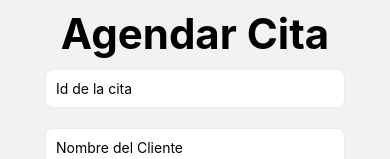
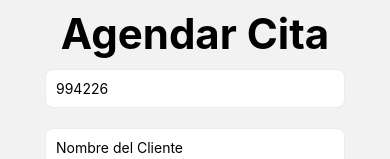
Before and after one commit to unab-jafefa/abogados_unab, a React Native app: screen /Agendar in a window 390 px wide. Shown: the part 150-309 px from the top of the page. Built offline with nearby package versions, Linux system fonts and the light colour scheme.

Commit message:
id auto generado

```diff
--- a/src/screens/agendar.tsx
+++ b/src/screens/agendar.tsx
@@ -77,6 +77,12 @@ function Agendar({ navigation }) {
     return `${year}-${month}-${day}`;
   };
 
+  const generateRandomID = () => {
+    const min = 100000;
+    const max = 999999;
+    const randomNumber = Math.floor(Math.random() * (max - min + 1)) + min;
+    return randomNumber.toString();
+  };
 
   const handleAgendarCita = () => {
     const formData = {
@@ -116,7 +122,7 @@ function Agendar({ navigation }) {
         style={styles.inputUnderLine}
         placeholder="Id de la cita"
         onChangeText={setId}
-        defaultValue={id}
+        defaultValue={generateRandomID()}
         maxLength={6}
         keyboardType="numeric"
       />
@@ -152,7 +158,8 @@ function Agendar({ navigation }) {
                 markHeight={40}
                 value={date}
                 height={150}
-                startYear={1982}
+                startYear={2018}
+                endYear={2030}
                 onChange={(value) => setDate(value)}
                 format="dd-mm-yyyy"
             />
```
